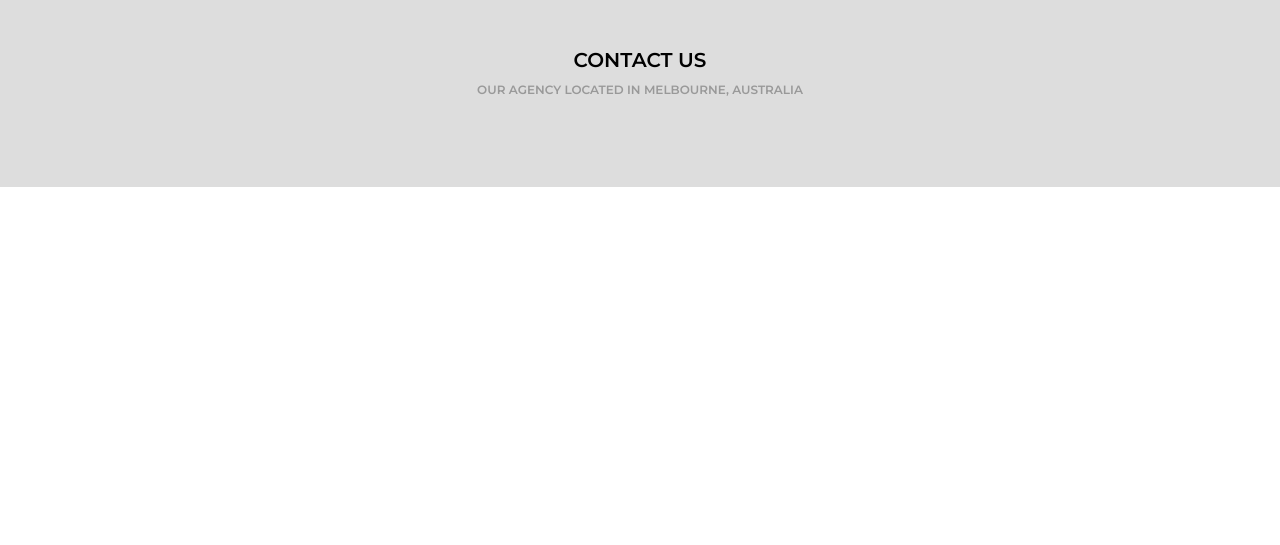
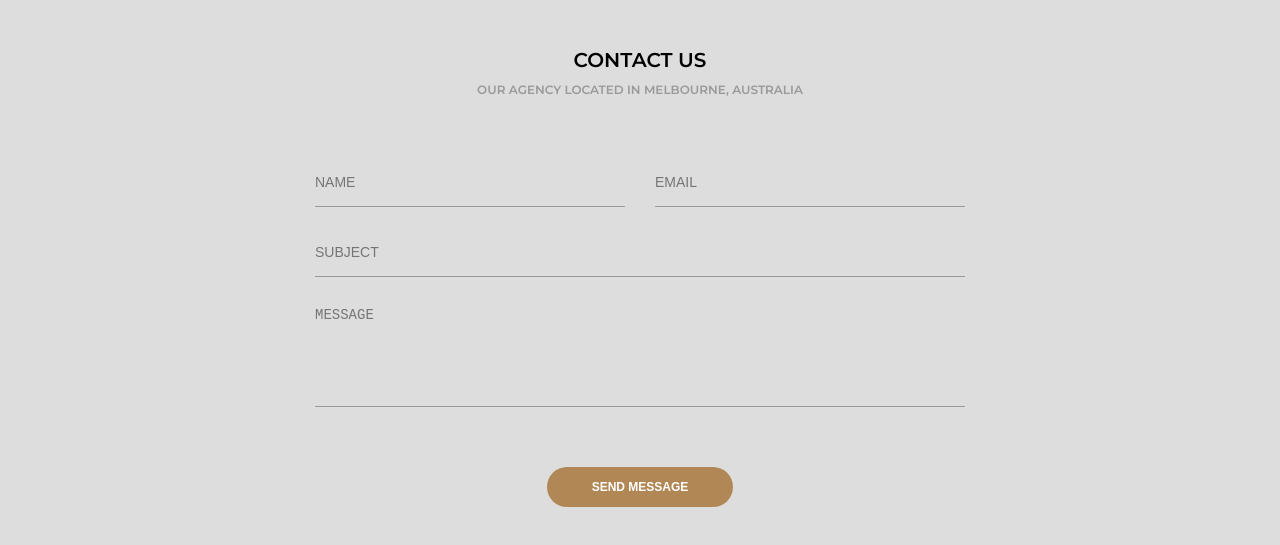
Before and after one commit to johncobain/bweb, a website: page html-css/Módulo 9/Awax/home.html in a window 1280 px wide. Shown: the part 5695-6240 px from the top of the page. Before the commit the page ends 5882 px from the top, so only its background shows below. Drawn offline with Linux system fonts and the light colour scheme.

Commit message:
exercicio pt2

```diff
--- a/html-css/Módulo 9/Awax/assets/css/style.css
+++ b/html-css/Módulo 9/Awax/assets/css/style.css
@@ -820,3 +820,43 @@ header{
 .social-area .social-item a:hover{
     opacity: .5;
 }
+
+
+.section-contact form{
+    display: flex;
+    flex-wrap: wrap;
+    max-width: 650px;
+    margin: auto;
+}
+
+.section-contact input,
+.section-contact textarea{
+    border: none;
+    background-color: transparent;
+    border-bottom: 1px solid #999;
+    width: 100%;
+    padding: 0 0 10px 0;
+    font-size: 14px;
+    outline: 0;
+    display:block;
+    height:40px;
+    background:transparent;
+    margin-top: 30px;
+}
+
+.section-contact textarea{
+    height: 100px;
+    resize: none;
+}
+
+.section-contact .contact-split{
+    display: flex;
+    gap: 30px;
+    width: 100%;
+}
+
+.section-contact button{
+    border: none;
+    margin: 60px auto 0;
+    cursor: pointer;
+}
--- a/html-css/Módulo 9/Awax/home.html
+++ b/html-css/Módulo 9/Awax/home.html
@@ -777,11 +777,21 @@
         </div>
     </section>
 
-    <section id="price" class="default light bg-grey">
+    <section id="contact-us" class="default light bg-grey">
         <div class="section-title">Contact us</div>
         <div class="section-desc">Our agency located in melbourne, australia</div>
         <div class="section-body">
-            <div class="section-contact"></div>
+            <div class="section-contact">
+                <form action="#" method="get">
+                    <div class="contact-split">
+                        <input type="text" name="name" id="name" placeholder="NAME">
+                        <input type="email" name="email" id="email" placeholder="EMAIL">
+                    </div>
+                    <input type="text" name="subject" id="subject" placeholder="SUBJECT">
+                    <textarea name="message" id="message" cols="30" rows="10" placeholder="MESSAGE"></textarea>
+                    <button type="submit" class="button">Send Message</button>
+                </form>
+            </div>
         </div>
     </section>
 </main>
```
